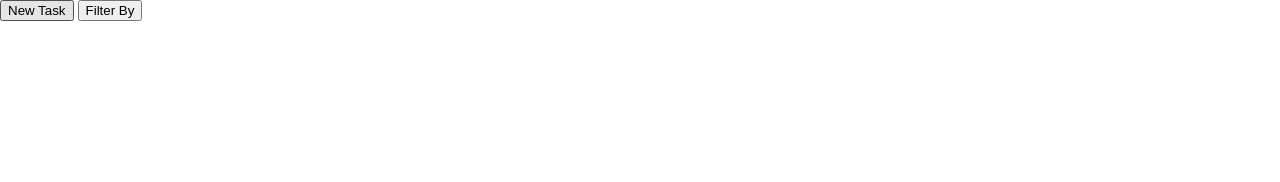
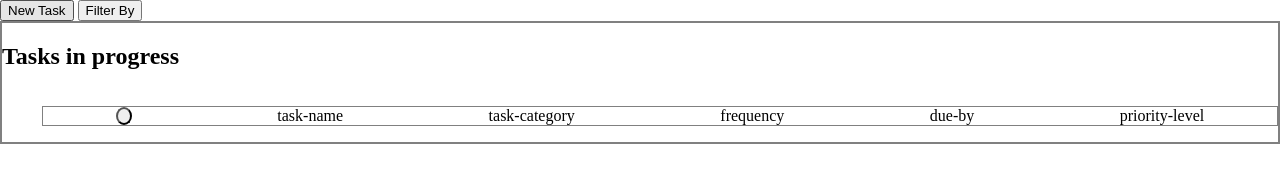
Before and after one commit to dylan-mcdougall/express-server-task-manager, a website: page index.html in a window 1280 px wide. Drawn offline with Linux system fonts and the light colour scheme.

Commit message:
established bare frame for task list section

```diff
--- a/index.html
+++ b/index.html
@@ -6,7 +6,7 @@
     <meta name="viewport" content="width=device-width, initial-scale=1.0">
     <link href="./styles.css" rel="stylesheet">
     <title>Visual Task Manager</title>
-    <script src="./index.js"></script>
+    <script src="./modal.js"></script>
 </head>
 <body>
     <div class="task-container">
@@ -15,8 +15,18 @@
             <button id="sort">Filter By</button>
         </div>
         <div class="list-field">
+            <h2 id="current-task">Tasks in progress</h2>
             <ul>
-
+                <li>
+                    <div class="task-item">
+                        <button id="completed"></button>
+                        <span>task-name</span>
+                        <span>task-category</span>
+                        <span>frequency</span>
+                        <span>due-by</span>
+                        <span>priority-level</span>
+                    </div>
+                </li>
             </ul>
         </div>
         <div class="modal">
--- a/styles.css
+++ b/styles.css
@@ -2,6 +2,26 @@ body {
     margin: 0;
     padding: 0;
     font-size: 16px;
+}
+
+.list-field {
+    border: 2px gray solid;
+    display: flex;
+    flex-direction: column;
+}
+
+.list-field li {
+    list-style: none;
+}
+
+.task-item {
+    display: flex;
+    justify-content: space-around;
+    border: 1px solid gray;
+}
+
+#completed {
+    border-radius: 50%;
 }
 
 .modal {
--- a/task.js
+++ b/task.js
@@ -2,5 +2,5 @@ export function addTask(obj) {
     let taskList = document.querySelector('div.list-field > ul');
     let taskItem = document.createElement('li');
 
-    taskItem.id = taskList.children.length;
+    taskItem.innerHTML = ""
 }
```
